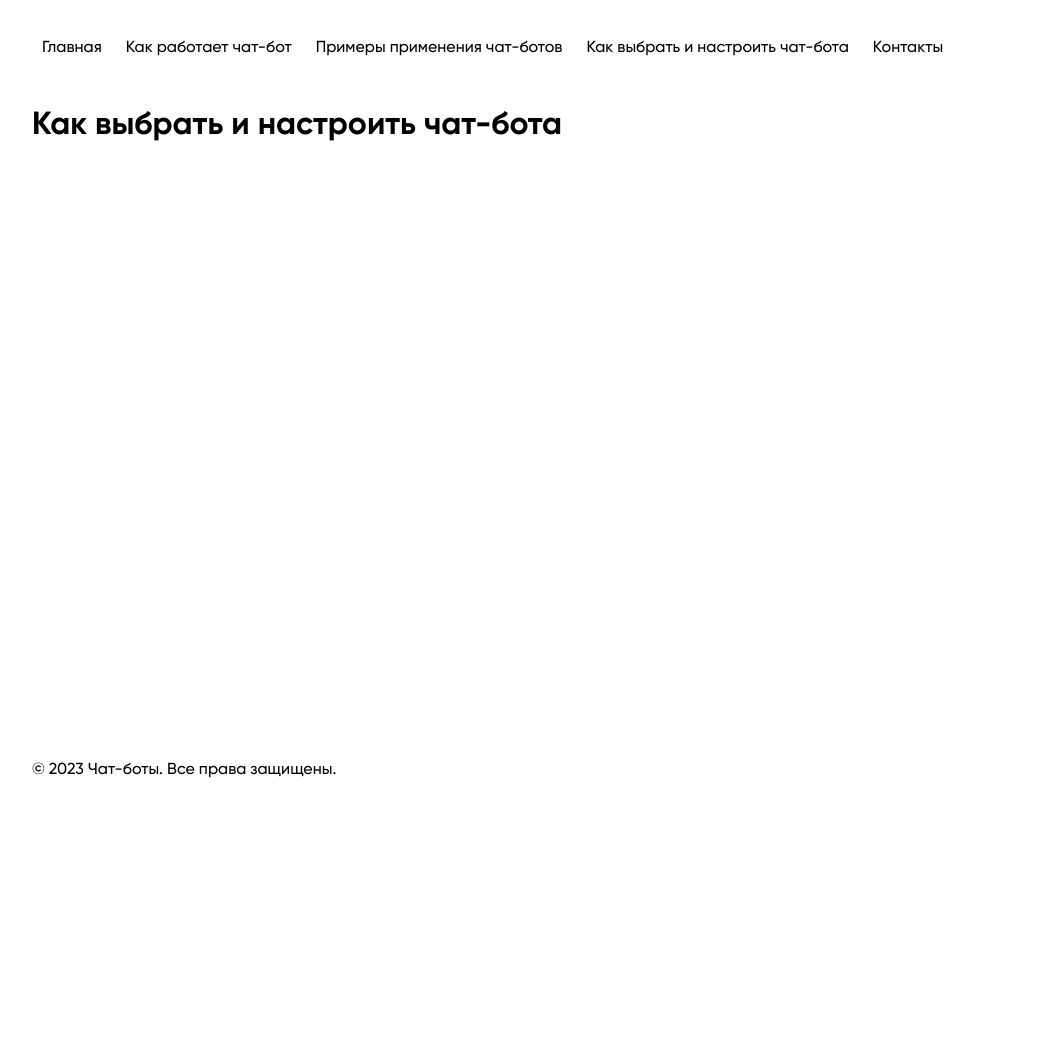
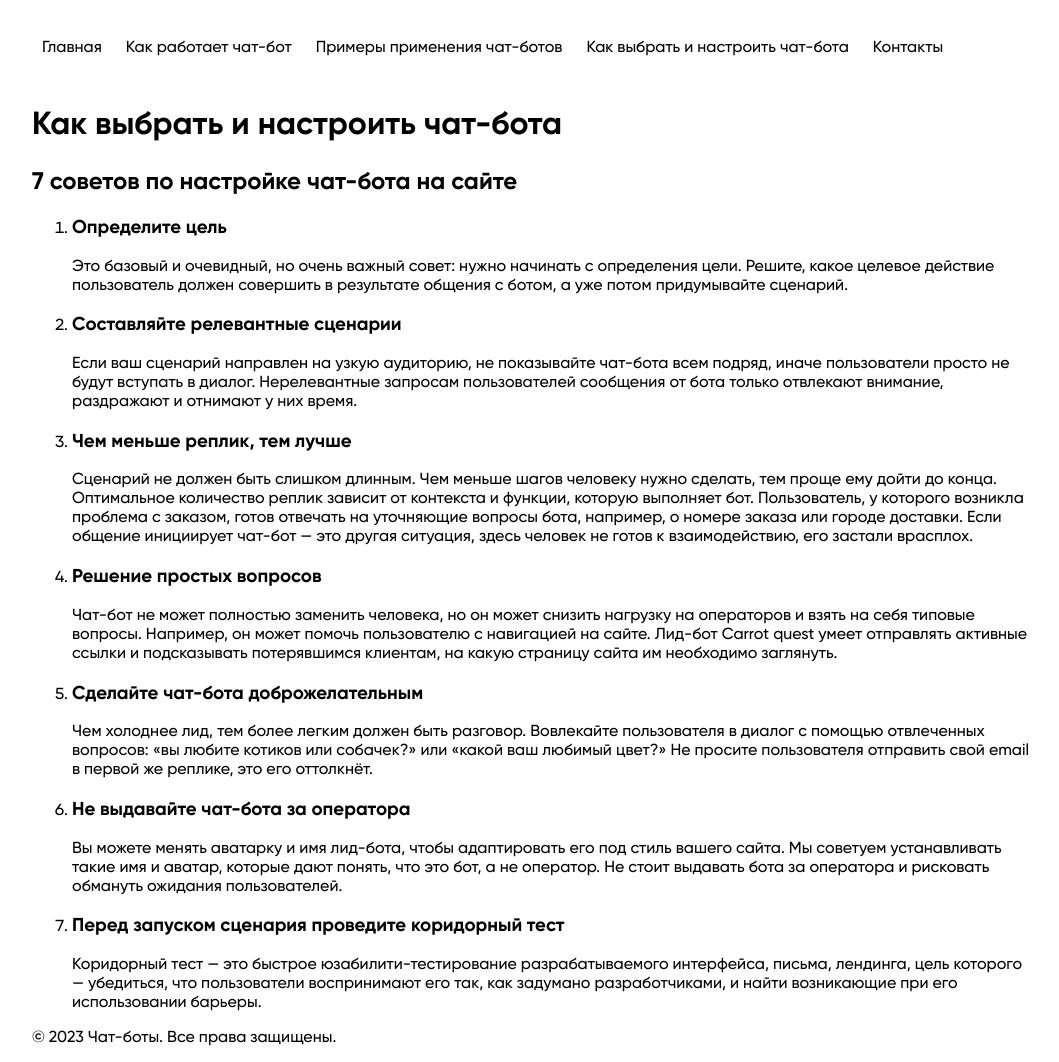
Before and after one commit to avoideyecontact/IT-course, a plain HTML site: page setup.html in a window 1280 px wide. Shown: the whole page, without its empty margins (108-1167 px from the left). Before the commit the page ends 800 px from the top, so only its background shows below. Drawn offline with Linux system fonts and the light colour scheme.

Commit message:
clear commit

```diff
--- a/setup.html
+++ b/setup.html
@@ -35,6 +35,37 @@
     </header>
     <main class="main center">
       <h1>Как выбрать и настроить чат-бота</h1>
+      <h2>7 советов по настройке чат-бота на сайте</h2>
+      <ol>
+        <li>
+          <h3>Определите цель</h3>
+          <p>Это базовый и очевидный, но очень важный совет: нужно начинать с определения цели. Решите, какое целевое действие пользователь должен совершить в результате общения с ботом, а уже потом придумывайте сценарий.</p>
+        </li>
+        <li>
+          <h3>Составляйте релевантные сценарии</h3>
+          <p>Если ваш сценарий направлен на узкую аудиторию, не показывайте чат-бота всем подряд, иначе пользователи просто не будут вступать в диалог. Нерелевантные запросам пользователей сообщения от бота только отвлекают внимание, раздражают и отнимают у них время.</p>
+        </li>
+        <li>
+          <h3>Чем меньше реплик, тем лучше</h3>
+          <p>Сценарий не должен быть слишком длинным. Чем меньше шагов человеку нужно сделать, тем проще ему дойти до конца. Оптимальное количество реплик зависит от контекста и функции, которую выполняет бот. Пользователь, у которого возникла проблема с заказом, готов отвечать на уточняющие вопросы бота, например, о номере заказа или городе доставки. Если общение инициирует чат-бот — это другая ситуация, здесь человек не готов к взаимодействию, его застали врасплох. </p>
+        </li>
+        <li>
+          <h3>Решение простых вопросов</h3>
+          <p>Чат-бот не может полностью заменить человека, но он может снизить нагрузку на операторов и взять на себя типовые вопросы. Например, он может помочь пользователю с навигацией на сайте. Лид-бот Carrot quest умеет отправлять активные ссылки и подсказывать потерявшимся клиентам, на какую страницу сайта им необходимо заглянуть.</p>
+        </li>
+        <li>
+          <h3>Сделайте чат-бота доброжелательным</h3>
+          <p>Чем холоднее лид, тем более легким должен быть разговор. Вовлекайте пользователя в диалог с помощью отвлеченных вопросов: «вы любите котиков или собачек?» или «какой ваш любимый цвет?» Не просите пользователя отправить свой email в первой же реплике, это его оттолкнёт.</p>
+        </li>
+        <li>
+          <h3>Не выдавайте чат-бота за оператора</h3>
+          <p>Вы можете менять аватарку и имя лид-бота, чтобы адаптировать его под стиль вашего сайта. Мы советуем устанавливать такие имя и аватар, которые дают понять, что это бот, а не оператор. Не стоит выдавать бота за оператора и рисковать обмануть ожидания пользователей.</p>
+        </li>
+        <li>
+          <h3>Перед запуском сценария проведите коридорный тест</h3>
+          <p>Коридорный тест — это быстрое юзабилити-тестирование разрабатываемого интерфейса, письма, лендинга, цель которого — убедиться, что пользователи воспринимают его так, как задумано разработчиками, и найти возникающие при его использовании барьеры.</p>
+        </li>
+      </ol>
     </main>
     <footer class="footer center">
       <p>&copy; 2023 Чат-боты. Все права защищены.</p>
```
